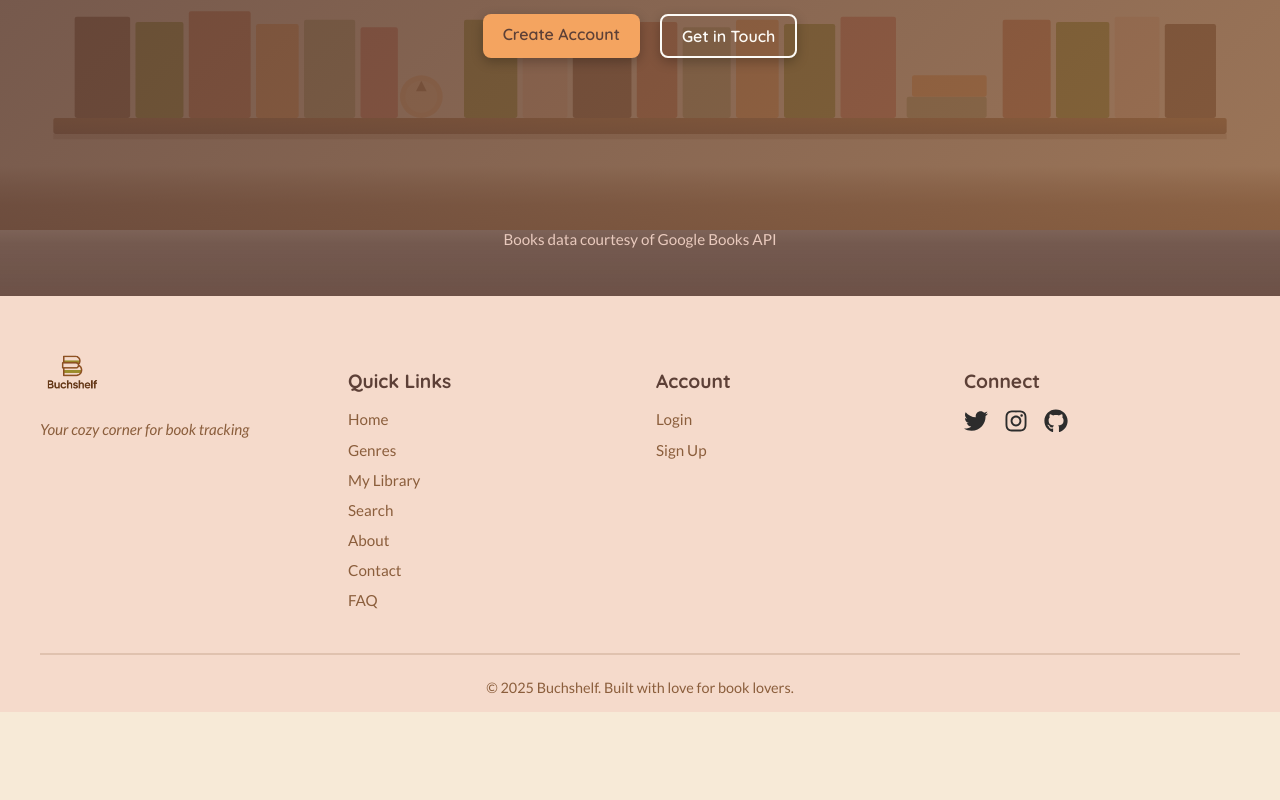
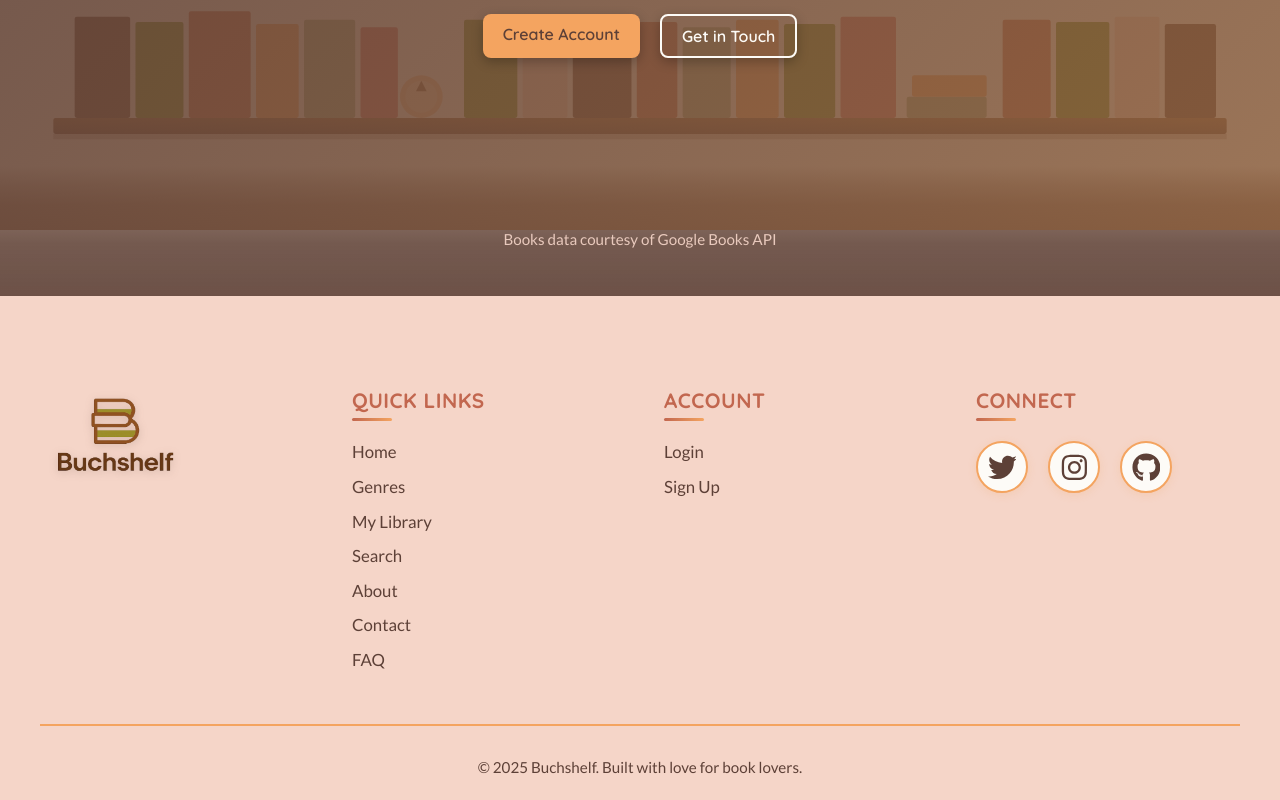
Before and after one commit to afolabiannie54-collab/buchshelf, a React (Vite) app: page /about in a window 1280 px wide. Shown: the part 5545-6345 px from the top of the page. Before the commit the page ends 6257 px from the top, so only its background shows below. Built offline with nearby package versions, Linux system fonts and the light colour scheme; no server answers.

Commit message:
Redesign footer with enhanced visual hierarchy and larger logo

```diff
--- a/src/components/Footer/Footer.module.css
+++ b/src/components/Footer/Footer.module.css
@@ -1,10 +1,8 @@
 /* Footer.module.css */
 .footer {
-  background: #f5d5c8c0;
-  padding: 3rem 2rem 1rem;
-
-  /* border-top: 3px solid var(--color-primary); */
-  box-shadow: 0 -1px 70px 5px rgba(255, 225, 166, 0.8);
+  background: var(--color-peach);
+  padding: 4rem 2rem 1.5rem;
+  box-shadow: 0 -2px 20px rgba(139, 94, 60, 0.15);
 }
 
 .footerContent {
@@ -12,27 +10,48 @@
   margin: 0 auto;
   display: grid;
   grid-template-columns: repeat(auto-fit, minmax(200px, 1fr));
-  gap: 2rem;
-  margin-bottom: 2rem;
+  gap: 3rem;
+  margin-bottom: 2.5rem;
 }
 
 .footerSection h4 {
   font-family: var(--font-secondary);
-  color: var(--color-chocolate);
-  margin-bottom: 1rem;
-  font-size: 1.2rem;
+  color: var(--color-terracotta);
+  margin-bottom: 1.25rem;
+  font-size: 1.3rem;
+  font-weight: 700;
+  letter-spacing: 0.5px;
+  text-transform: uppercase;
+  position: relative;
+  padding-bottom: 0.5rem;
+}
+
+.footerSection h4::after {
+  content: '';
+  position: absolute;
+  bottom: 0;
+  left: 0;
+  width: 40px;
+  height: 3px;
+  background: linear-gradient(90deg, var(--color-terracotta) 0%, var(--color-amber) 100%);
+  border-radius: 2px;
 }
 
 .logo {
-  height: 50px;
-  margin-bottom: 0.5rem;
+  height: 110px;
+  width: 150px;
+  margin-bottom: 0.75rem;
+  margin-top: 0.8rem;
+  filter: drop-shadow(0 2px 4px rgba(93, 64, 55, 0.2));
 }
 
 .tagline {
   font-family: var(--font-primary);
   color: var(--color-primary);
   font-size: 0.95rem;
-  font-style: italic;
+  line-height: 1.5;
+  margin-top: 0.5rem;
+  display: none;
 }
 
 .linkList {
@@ -42,48 +61,106 @@
 }
 
 .linkList li {
-  margin-bottom: 0.7rem;
+  margin-bottom: 0.85rem;
 }
 
 .linkList a {
   font-family: var(--font-primary);
-  color: var(--color-primary);
+  color: var(--color-chocolate);
   text-decoration: none;
-  transition: color 0.3s ease;
-  font-size: 0.95rem;
+  transition: all 0.3s ease;
+  font-size: 1.05rem;
+  font-weight: 500;
+  position: relative;
+  display: inline-block;
+}
+
+.linkList a::before {
+  content: '';
+  position: absolute;
+  bottom: -2px;
+  left: 0;
+  width: 0;
+  height: 2px;
+  background: var(--color-terracotta);
+  transition: width 0.3s ease;
 }
 
 .linkList a:hover {
-  color: var(--color-chocolate);
-  text-decoration: underline;
+  color: var(--color-terracotta);
+  transform: translateX(4px);
+}
+
+.linkList a:hover::before {
+  width: 100%;
 }
 
 .socialIcons {
   display: flex;
-  gap: 1rem;
+  gap: 1.25rem;
+  margin-top: 0.5rem;
 }
 
 .socialIcons a {
-  font-size: 1.5rem;
+  font-size: 1.8rem;
+  color: var(--color-chocolate);
   text-decoration: none;
-  transition: transform 0.3s ease;
+  transition: all 0.3s ease;
+  display: flex;
+  align-items: center;
+  justify-content: center;
+  width: 48px;
+  height: 48px;
+  border-radius: 50%;
+  background: var(--color-ivory);
+  border: 2px solid var(--color-amber);
+  box-shadow: 0 2px 8px rgba(244, 164, 96, 0.2);
 }
 
 .socialIcons a:hover {
-  transform: translateY(-3px);
+  transform: translateY(-4px);
+  background: linear-gradient(135deg, var(--color-terracotta) 0%, var(--color-amber) 100%);
+  color: var(--color-ivory);
+  border-color: var(--color-terracotta);
+  box-shadow: 0 0 0 4px rgba(194, 103, 79, 0.2), 0 6px 16px rgba(194, 103, 79, 0.3);
 }
 
 .footerBottom {
   max-width: 1200px;
   margin: 0 auto;
-  padding-top: 1.5rem;
-  border-top: 2px solid rgba(139, 94, 60, 0.2);
+  padding-top: 2rem;
+  border-top: 2px solid var(--color-amber);
   text-align: center;
 }
 
 .footerBottom p {
   font-family: var(--font-primary);
-  color: var(--color-primary);
-  font-size: 0.9rem;
+  color: var(--color-chocolate);
+  font-size: 0.95rem;
   margin: 0;
+  font-weight: 500;
 }
+
+@media (max-width: 768px) {
+  .footer {
+    padding: 3rem 1.5rem 1.25rem;
+  }
+
+  .footerContent {
+    gap: 2.5rem;
+  }
+
+  .footerSection h4 {
+    font-size: 1.15rem;
+  }
+
+  .socialIcons {
+    justify-content: flex-start;
+  }
+
+  .socialIcons a {
+    width: 44px;
+    height: 44px;
+    font-size: 1.6rem;
+  }
+}
```
